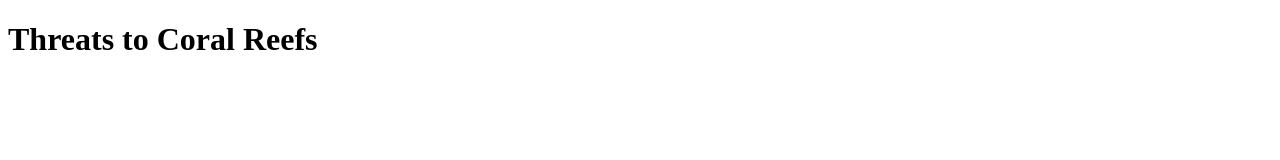
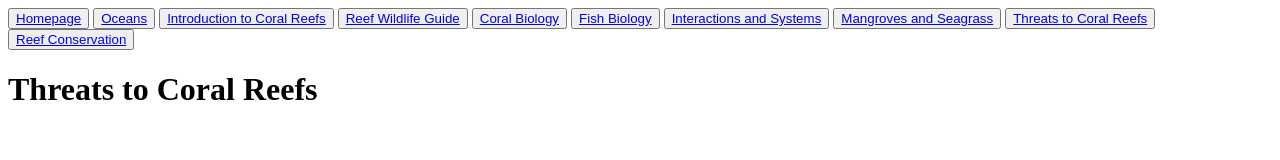
Before and after one commit to Joero1/Coral-Reefs-For-Cadets-Threats-to-Coral-Reefs, a plain HTML site: page index.html in a window 1280 px wide. Drawn offline with Linux system fonts and the light colour scheme.

Commit message:
Update index.html

```diff
--- a/index.html
+++ b/index.html
@@ -1,5 +1,15 @@
 <!Doctype html><html>
 <body>
+  <button><a href="https://joero1.github.io/Coral-Reefs-For-Cadets/">Homepage</a></button>
+  <button><a href="https://joero1.github.io/Coral-Reefs-For-Cadets-Oceans/">Oceans</a></button>
+  <button><a href="https://joero1.github.io/Coral-Reefs-For-Cadets-Introduction-to-Coral-Reefs/">Introduction to Coral Reefs</a></button>
+  <button><a href="https://joero1.github.io/Coral-Reefs-For-Cadets-Reef-Classification/">Reef Wildlife Guide</a></button>
+  <button><a href="https://joero1.github.io/Coral-Reefs-For-Cadets-Coral-Biology/">Coral Biology</a></button>
+  <button><a href="https://joero1.github.io/Coral-Reefs-For-Cadets-Fish-Biology/">Fish Biology</a></button>
+  <button><a href="https://joero1.github.io/Coral-Reefs-For-Cadets-Interactions-and-Systems/">Interactions and Systems</a></button>
+  <button><a href="https://joero1.github.io/Coral-Reefs-For-Cadets-Mangroves-and-Seagrass/">Mangroves and Seagrass</a></button>
+  <button><a href="https://joero1.github.io/Coral-Reefs-For-Cadets-Threats-to-Coral-Reefs/">Threats to Coral Reefs</a></button>
+  <button><a href=" https://joero1.github.io/Coral-Reefs-For-Cadets-Reef-Conservation/">Reef Conservation</a></button>
 <h1>Threats to Coral Reefs</h1>
 </body>
 </html>
```
